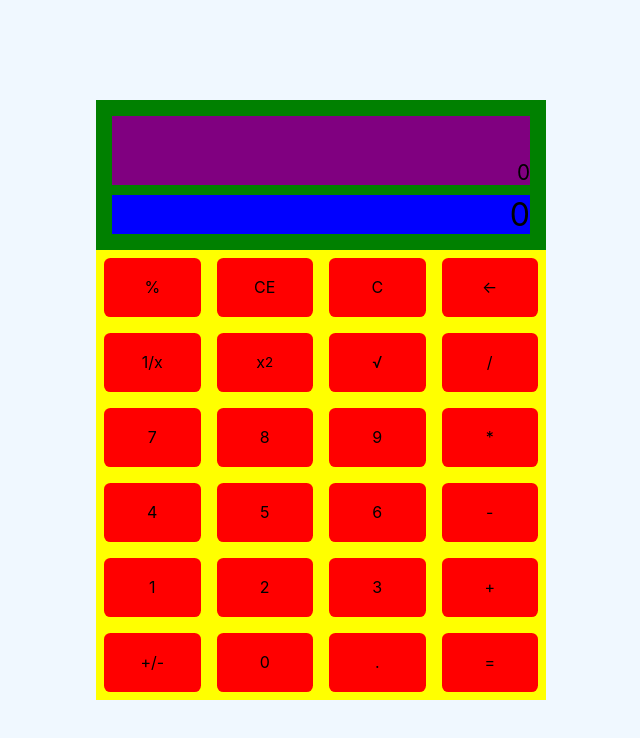
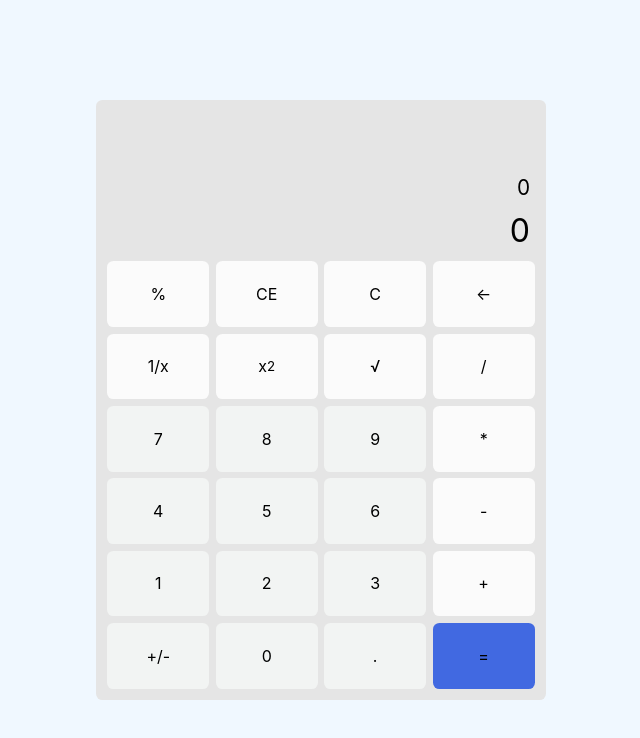
Before and after one commit to devclickuk/calculator, a JavaScript app: page / in a window 1280 px wide. Shown: the top 738 px of the page, without its empty margins (319-959 px from the left). Built offline with nearby package versions, Linux system fonts and the light colour scheme; the HTML template or start-up script is replaced by a standard one.

Commit message:
more styling and var colors

```diff
--- a/src/App.css
+++ b/src/App.css
@@ -15,6 +15,8 @@
   max-height: 600px;
   width: 450px;
   background-color: var(--calcBackground);
+  padding: var(--padding);
+  border-radius: var(--borderRadius);
 }
 
 .header {
@@ -24,7 +26,6 @@
   justify-content: center;
   height: 150px;
   width: 100%;
-  background-color: green;
   padding: var(--padding);
   gap: 10px;
 }
@@ -34,25 +35,31 @@
   flex-wrap: wrap;
   width: 100%;
   height: 450px;
-  background-color: yellow;
 }
 
 .calcButton {
   display: flex;
   align-items: center;
   justify-content: center;
-  height: calc((100% - 6rem) / 6);
-  width: calc((100% - 4rem) / 4);
-  background-color: red;
-  margin: 0.5rem;
+  height: calc((100% - (var(--buttonMargin) * 12)) / 6);
+  width: calc((100% - (var(--buttonMargin) * 8)) / 4);
+  margin: var(--buttonMargin);
   cursor: pointer;
   border-radius: var(--borderRadius);
+  background-color: var(--buttonColor);
+}
+
+.altButton {
+  background-color: var(--buttonColorAlt);
+}
+
+.equalsButton {
+  background-color: var(--buttonColorEquals);
 }
 
 .display {
   height: 45px;
   width: 100%;
-  background-color: blue;
   text-align: right;
   display: flex;
   flex-direction: column;
@@ -64,7 +71,6 @@
 .history {
   height: 95px;
   width: 100%;
-  background-color: purple;
   display: flex;
   flex-direction: column;
   align-items: flex-end;
--- a/src/App.js
+++ b/src/App.js
@@ -8,30 +8,30 @@ function App() {
         <span className='display'>0</span>
       </div>
       <div className='numbersContainer'>
-        <div className='calcButton'>%</div>
-        <div className='calcButton'>CE</div>
-        <div className='calcButton'>C</div>
-        <div className='calcButton'>&lt;-</div>
-        <div className='calcButton'>1/x</div>
-        <div className='calcButton'>x<sup>2</sup></div>
-        <div className='calcButton'>√</div>
-        <div className='calcButton'>/</div>
+        <div className='calcButton altButton'>%</div>
+        <div className='calcButton altButton'>CE</div>
+        <div className='calcButton altButton'>C</div>
+        <div className='calcButton altButton'>&lt;-</div>
+        <div className='calcButton altButton'>1/x</div>
+        <div className='calcButton altButton'>x<sup>2</sup></div>
+        <div className='calcButton altButton'>√</div>
+        <div className='calcButton altButton'>/</div>
         <div className='calcButton'>7</div>
         <div className='calcButton'>8</div>
         <div className='calcButton'>9</div>
-        <div className='calcButton'>*</div>
+        <div className='calcButton altButton'>*</div>
         <div className='calcButton'>4</div>
         <div className='calcButton'>5</div>
         <div className='calcButton'>6</div>
-        <div className='calcButton'>-</div>
+        <div className='calcButton altButton'>-</div>
         <div className='calcButton'>1</div>
         <div className='calcButton'>2</div>
         <div className='calcButton'>3</div>
-        <div className='calcButton'>+</div>
+        <div className='calcButton altButton'>+</div>
         <div className='calcButton'>+/-</div>
         <div className='calcButton'>0</div>
         <div className='calcButton'>.</div>
-        <div className='calcButton'>=</div>
+        <div className='calcButton  equalsButton'>=</div>
 
       </div>
     </div>
--- a/src/index.css
+++ b/src/index.css
@@ -1,9 +1,13 @@
 :root {
   --borderRadius: 0.4rem;
-  --padding: 1rem;
+  --padding: 0.5rem;
   --margin: 10px;
+  --buttonMargin: 0.2rem;
+  --calcBackground: #e5e5e5;
 
-  --calcBackground: lightblue;
+  --buttonColor: #f2f4f3;
+  --buttonColorAlt: #fbfbfb;
+  --buttonColorEquals: royalblue;
 }
 
 * {
```
